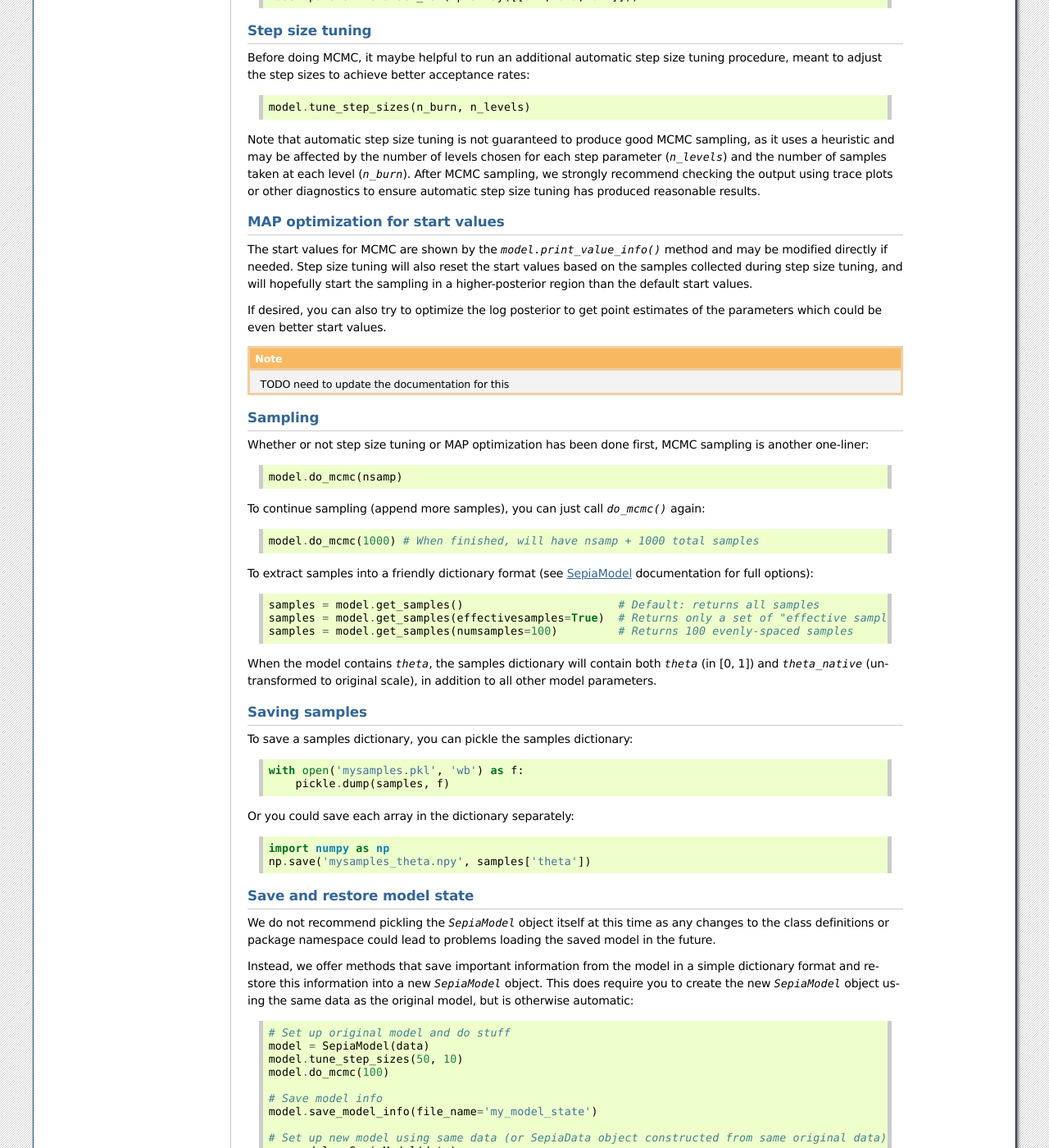
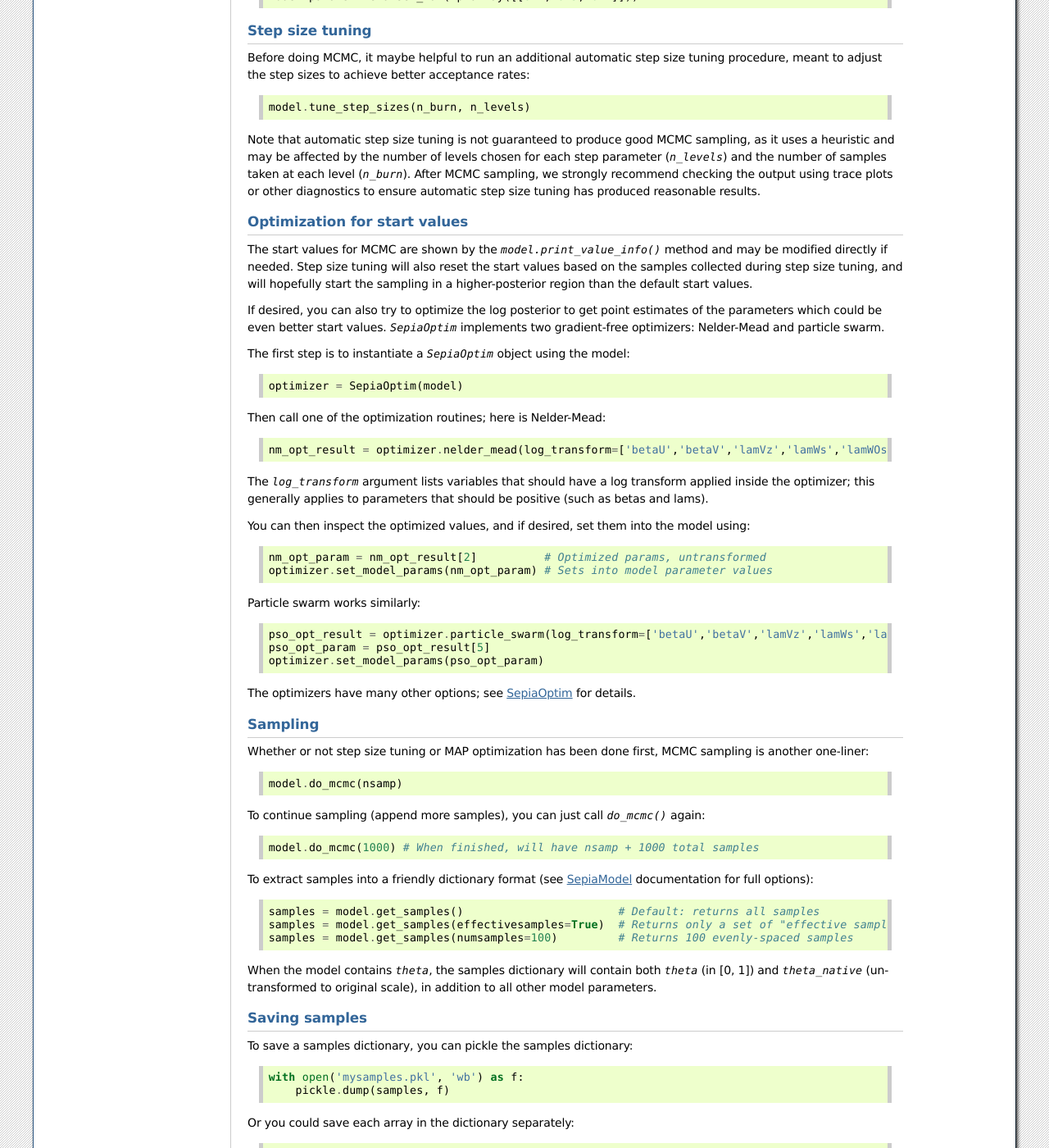
Before and after one commit to lanl/SEPIA, a Sphinx documentation site: the page built from docs/quickstart.rst, in a window 1280 px wide and 1400 px high, scrolled down 2475 px. Shown: the whole window at 82% size. Built offline with Sphinx 7.4.7, drawn with Linux system fonts in a browser that asks for light colours; some of the changed text lies outside the part shown.

Commit message:
add sepiaoptim to documentation pages

```diff
--- a/docs/index.rst
+++ b/docs/index.rst
@@ -94,6 +94,7 @@ API
     prior
     mcmc
     model_internals
+    optim
     predict
     plot
 
--- a/docs/quickstart.rst
+++ b/docs/quickstart.rst
@@ -143,17 +143,39 @@ affected by the number of levels chosen for each step parameter (`n_levels`) and
 level (`n_burn`). After MCMC sampling, we strongly recommend checking the output using trace plots or other diagnostics to ensure
 automatic step size tuning has produced reasonable results.
 
-MAP optimization for start values
-^^^^^^^^^^^^^^^^^^^^^^^^^^^^^^^^^
+Optimization for start values
+^^^^^^^^^^^^^^^^^^^^^^^^^^^^^
 
 The start values for MCMC are shown by the `model.print_value_info()` method and may be modified directly if needed.
 Step size tuning will also reset the start values based on the samples collected during step size tuning, and will
 hopefully start the sampling in a higher-posterior region than the default start values.
 
 If desired, you can also try to optimize the log posterior to get point estimates of the parameters which could be
-even better start values.
+even better start values. `SepiaOptim` implements two gradient-free optimizers: Nelder-Mead and particle swarm.
 
-.. note:: TODO need to update the documentation for this
+The first step is to instantiate a `SepiaOptim` object using the model::
+
+    optimizer = SepiaOptim(model)
+
+Then call one of the optimization routines; here is Nelder-Mead::
+
+    nm_opt_result = optimizer.nelder_mead(log_transform=['betaU','betaV','lamVz','lamWs','lamWOs','lamOs'])
+
+The `log_transform` argument lists variables that should have a log transform applied inside the optimizer; this
+generally applies to parameters that should be positive (such as betas and lams).
+
+You can then inspect the optimized values, and if desired, set them into the model using::
+
+    nm_opt_param = nm_opt_result[2]          # Optimized params, untransformed
+    optimizer.set_model_params(nm_opt_param) # Sets into model parameter values
+
+Particle swarm works similarly::
+
+    pso_opt_result = optimizer.particle_swarm(log_transform=['betaU','betaV','lamVz','lamWs','lamWOs','lamOs'])
+    pso_opt_param = pso_opt_result[5]
+    optimizer.set_model_params(pso_opt_param)
+
+The optimizers have many other options; see :ref:`sepiaoptim` for details.
 
 Sampling
 ^^^^^^^^
--- a/sepia/__init__.py
+++ b/sepia/__init__.py
@@ -5,6 +5,7 @@ from .SepiaDistCov import SepiaDistCov
 from .SepiaLogLik import compute_log_lik
 from .SepiaMCMC import SepiaMCMC
 from .SepiaModel import SepiaModel
+from .SepiaOptim import SepiaOptim
 from .SepiaParam import SepiaParam
 from .SepiaPlot import *
 from .SepiaPrior import SepiaPrior
```
Also changed, not shown: docs/optim.rst (added, +10 -0 lines), docs/snippets.rst (+10 -1 lines).
